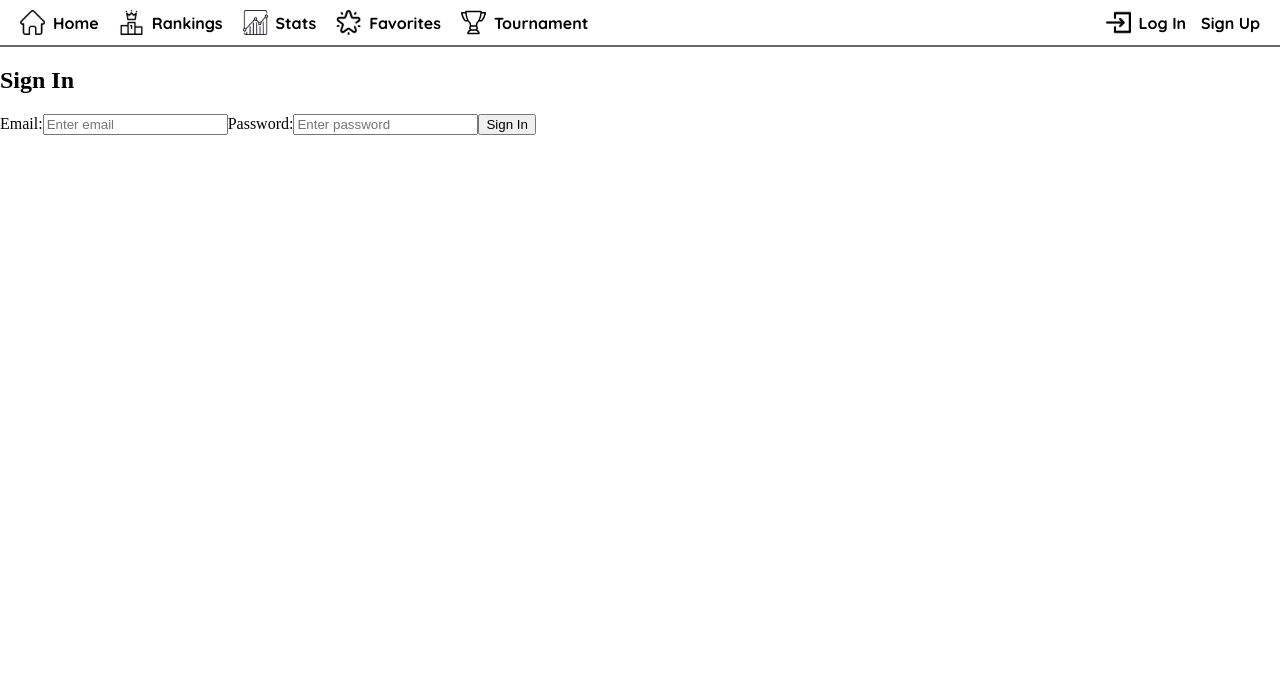
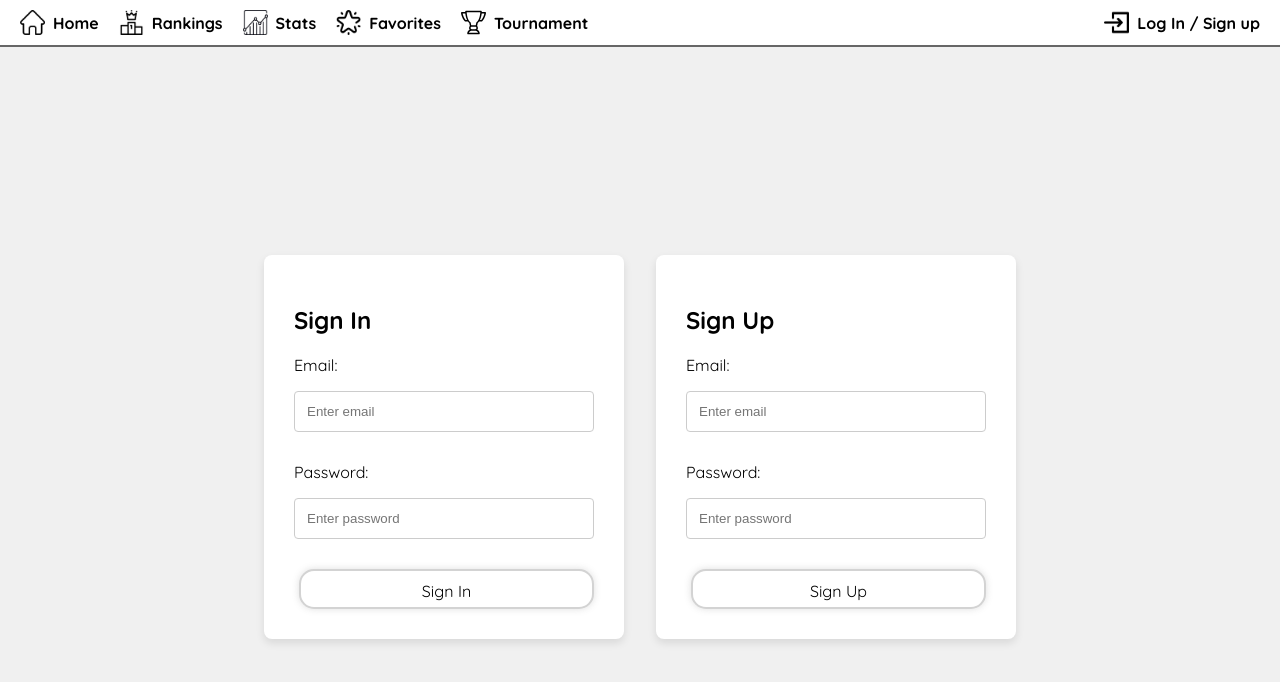
Before and after one commit to Raydish1/reaction-metamask, a Next.js app: page /sign-in in a window 1280 px wide. Shown: the top 682 px of the page. Built offline with nearby package versions, Linux system fonts and the light colour scheme; no server answers.

Commit message:
Completed Tournaments Page

```diff
--- a/components/Nav.jsx
+++ b/components/Nav.jsx
@@ -13,6 +13,7 @@ const StyledNav = styled.nav`
   background-color: white;
   border-bottom: 2px solid #666;
   font-family: Quicksand;
+  z-index: 9;
 `;
 
 const NavLinks = styled.div`
@@ -96,9 +97,9 @@ const Nav = () => {
           <>
             <StyledLink href="/sign-in">
               <Image src="/login.png" alt="Log In" width={25} height={25} />
-              Log In
+              Log In / Sign up
             </StyledLink>
-            <StyledLink href="/sign-up">Sign Up</StyledLink>
+
           </>
         )}
       </AuthButtons>
--- a/pages/_app.js
+++ b/pages/_app.js
@@ -1,5 +1,4 @@
 import { StateContext } from '../context/StateContext.js'
-import Head from "next/head";
 import React from "react";
 
 
--- a/pages/api/startgg.js
+++ b/pages/api/startgg.js
@@ -4,53 +4,75 @@ const fetch = (...args) => import('node-fetch').then(({ default: fetch }) => fet
 const startggURL = "https://api.start.gg/gql/alpha";
 const startggKey = process.env.STARTGG_KEY;
 
-
 export default async function handler(req, res) {
   try {
-        if (req.query.type === 'event') { //testing implementation, not really using this
-            const eventId = await getEventId('winter-championship-north-america-2025', 'brawlhalla-championship-2v2');
-            if (eventId) {
-                res.status(200).json({ eventId: eventId });
-            } else {
-                res.status(500).json({ error: "Failed to fetch event ID" });
-            }
-        } else if (req.query.type === 'schedule') {
-
+    if (req.query.type === 'schedule') {
       const leagueSlug = req.query.leagueSlug;
-            const schedule = await getLeagueSchedule(leagueSlug);
+      const schedule = await getLeagueScheduleWithWinners(leagueSlug);
       if (schedule) {
         res.status(200).json({ schedule: schedule });
       } else {
         res.status(500).json({ error: "Failed to fetch schedule" });
       }
     } else {
-            // no or invalid type parameter is provided
       res.status(400).json({ error: "Invalid request type" });
     }
-
   } catch (error) {
     console.error("Error in API route:", error);
     res.status(500).json({ error: "Internal server error" });
   }
 }
 
-//functions for each type of query
-
-async function getEventId(tournamentName, eventName) {
-    const eventSlug = `tournament/${tournamentName}/event/${eventName}`;
-
+async function getLeagueScheduleWithWinners(leagueSlug) {
     try {
       const response = await fetch(startggURL, {
         method: 'POST',
         headers: {
           'content-type': 'application/json',
           'Accept': 'application/json',
-                Authorization: 'Bearer ' + startggKey
+          Authorization: 'Bearer ' + startggKey,
         },
         body: JSON.stringify({
-                query: "query EventQuery($slug:String) {event(slug: $slug) {id name}}",
-                variables: { slug: eventSlug }
-            })
+          query: `
+            query LeagueSchedule {
+              league(slug: "${leagueSlug}") {
+                id
+                name
+                events(query: {
+                  page: 1,
+                  perPage: 100
+                }) {
+                  pageInfo {
+                    totalPages
+                    total
+                  }
+                  nodes {
+                    id
+                    name
+                    startAt
+                    slug  # Add slug here
+                    tournament {
+                      id
+                      name
+                    }
+                    standings(query: {
+                      perPage: 1,
+                      page: 1
+                    }){
+                      nodes {
+                        placement
+                        entrant {
+                          id
+                          name
+                        }
+                      }
+                    }
+                  }
+                }
+              }
+            }
+          `,
+        }),
       });
 
     if (!response.ok) {
@@ -60,60 +82,16 @@ async function getEventId(tournamentName, eventName) {
     }
 
     const data = await response.json();
-        return data.data.event.id;
-    } catch (error) {
-        console.error("Error fetching event ID:", error);
-        return null;
-    }
-}
+    const events = data.data.league.events;
 
-async function getLeagueSchedule(leagueSlug) {
-    try {
-        const response = await fetch(startggURL, {
-            method: 'POST',
-            headers: {
-                'content-type': 'application/json',
-                'Accept': 'application/json',
-                Authorization: 'Bearer ' + startggKey
-            },
-            body: JSON.stringify({
-                query: `
-                    query LeagueSchedule {
-                      league(slug: "${leagueSlug}") {
-                        id
-                        name
-                        events(query: {
-                          page: 1,
-                          perPage: 10
-                        }) {
-                          pageInfo {
-                            totalPages
-                            total
-                          }
-                          nodes {
-                            id
-                            name
-                            startAt
-                            tournament {
-                              id
-                              name
-                            }
-                          }
-                        }
-                      }
-                    }
-                `
-            })
+    // get first place from standings
+    events.nodes.forEach((event) => {
+      const firstPlace = event.standings.nodes[0]?.entrant?.name;
+      event.firstPlace = firstPlace || "No winner found";
+      delete event.standings; //removes standings data to reduce response size
     });
 
-        if (!response.ok) {
-            const errorData = await response.json();
-            console.error("Start.gg API Error:", response.status, errorData);
-            throw new Error("Start.gg API request failed");
-        }
-
-        const data = await response.json();
-        return data.data.league.events;
+    return events;
   } catch (error) {
     console.error("Error fetching league schedule:", error);
     return null;
--- a/pages/rankings.jsx
+++ b/pages/rankings.jsx
@@ -72,7 +72,8 @@ const Header = styled.h1`
 `;
 
 const Container = styled.div`
-  background-image: url('/triangle-background.png')
+  background-image: url('/triangle-background.png');
+  height: 100vh;
 
 `;
 export default function Rankings() {
--- a/pages/sign-in/index.jsx
+++ b/pages/sign-in/index.jsx
@@ -1,32 +1,112 @@
 import React, { useState, useEffect } from "react";
-import { useSignInWithEmailAndPassword } from "react-firebase-hooks/auth";
+import { useSignInWithEmailAndPassword, useCreateUserWithEmailAndPassword } from "react-firebase-hooks/auth";
 import { auth } from "../../backend/firebase";
 import { useRouter } from "next/navigation";
 import RootLayout from "../layout";
 import { useStateContext } from "../../context/StateContext";
+import styled from "styled-components";
 
-const Signin = () => {
+const AuthContainer = styled.div`
+  display: flex;
+  justify-content: center;
+  align-items: center;
+  min-height: 100vh;
+  background-color: #f0f0f0;
+  font-family:Quicksand;
+`;
+
+const AuthBox = styled.div`
+  background-color: white;
+  padding: 30px;
+  border-radius: 8px;
+  box-shadow: 0 4px 8px rgba(0, 0, 0, 0.1);
+  width: 300px;
+  margin: 1rem;
+`;
+
+const Form = styled.form`
+  display: flex;
+  flex-direction: column;
+`;
+
+const Label = styled.label`
+  margin-bottom: 16px;
+`;
+
+const Input = styled.input`
+  padding: 12px;
+  margin-bottom: 30px;
+  border: 1px solid #ccc;
+  border-radius: 4px;
+`;
+
+const Button = styled.button`
+  background-color: white;
+  border: 2px solid lightgray;
+  color: black;
+  padding: 10px 25px;
+  margin-left: 5px;
+  height: 40px;
+  text-align: center;
+  display: inline-block;
+  font-size: 16px;
+  border-radius: 15px;
+  font-family:Quicksand;
+  box-shadow: rgba(121, 121, 121, 0.24) 0px 0px 7px;
+  transition:0.3s;
+
+  &:hover{
+  cursor:pointer;
+  box-shadow: rgba(121, 121, 121, 0.24) 0px 0px 15px;
+}
+
+  &:disabled {
+    background-color: #ccc;
+    cursor: not-allowed;
+  }
+`;
+
+const ErrorMessage = styled.p`
+  color: red;
+  margin-top: 0.5rem;
+`;
+
+const SigninSignup = () => {
   const { user, setUser } = useStateContext();
-  const [email, setEmail] = useState("");
-  const [password, setPassword] = useState("");
-  const [signInWithEmailAndPassword, loggedInUser, loading, error] =
+  const [signInEmail, setSignInEmail] = useState("");
+  const [signInPassword, setSignInPassword] = useState("");
+  const [signUpEmail, setSignUpEmail] = useState("");
+  const [signUpPassword, setSignUpPassword] = useState("");
+  const [signInWithEmailAndPassword, loggedInUser, loadingSignIn, errorSignIn] =
     useSignInWithEmailAndPassword(auth);
+  const [createUserWithEmailAndPassword, createdUser, loadingSignup, errorSignup] =
+    useCreateUserWithEmailAndPassword(auth);
   const router = useRouter();
 
-  const handleSubmit = async (e) => {
-    e.preventDefault(); //prevents page reload
-
+  const handleSignIn = async (e) => {
+    e.preventDefault();
     try {
-      const res = await signInWithEmailAndPassword(email, password);
-      setEmail("");
-      setPassword("");
+      const res = await signInWithEmailAndPassword(signInEmail, signInPassword);
       if (res?.user) {
-        setUser(res.user); //updates global user state
+        setUser(res.user);
       }
     } catch (err) {
       console.error("Sign-in error:", err);
     }
   };
+
+  const handleSignUp = async (e) => {
+    e.preventDefault();
+    try {
+      const res = await createUserWithEmailAndPassword(signUpEmail, signUpPassword);
+      if (res?.user) {
+        setUser(res.user);
+      }
+    } catch (err) {
+      console.error("Sign-up error:", err);
+    }
+  };
+
   useEffect(() => {
     if (user) {
       router.push("/");
@@ -35,35 +115,61 @@ const Signin = () => {
 
   return (
     <RootLayout>
-      <form onSubmit={handleSubmit}>
+      <AuthContainer>
+        <AuthBox>
           <h2>Sign In</h2>
-
-        <label>Email:</label>
-        <input
+          <Form onSubmit={handleSignIn}>
+            <Label>Email:</Label>
+            <Input
               type="email"
               placeholder="Enter email"
-          value={email}
-          onChange={(e) => setEmail(e.target.value)}
+              value={signInEmail}
+              onChange={(e) => setSignInEmail(e.target.value)}
               required
             />
-
-        <label>Password:</label>
-        <input
+            <Label>Password:</Label>
+            <Input
               type="password"
               placeholder="Enter password"
-          value={password}
-          onChange={(e) => setPassword(e.target.value)}
+              value={signInPassword}
+              onChange={(e) => setSignInPassword(e.target.value)}
               required
             />
+            <Button type="submit" disabled={loadingSignIn}>
+              {loadingSignIn ? "Signing In..." : "Sign In"}
+            </Button>
+            {errorSignIn && <ErrorMessage>{errorSignIn.message}</ErrorMessage>}
+          </Form>
+        </AuthBox>
 
-        <button type="submit" disabled={loading}>
-          {loading ? "Signing In..." : "Sign In"}
-        </button>
-
-        {error && <p style={{ color: "red" }}>{error.message}</p>}
-      </form>
+        <AuthBox>
+          <h2>Sign Up</h2>
+          <Form onSubmit={handleSignUp}>
+            <Label>Email:</Label>
+            <Input
+              type="email"
+              placeholder="Enter email"
+              value={signUpEmail}
+              onChange={(e) => setSignUpEmail(e.target.value)}
+              required
+            />
+            <Label>Password:</Label>
+            <Input
+              type="password"
+              placeholder="Enter password"
+              value={signUpPassword}
+              onChange={(e) => setSignUpPassword(e.target.value)}
+              required
+            />
+            <Button type="submit" disabled={loadingSignup}>
+              {loadingSignup ? "Signing Up..." : "Sign Up"}
+            </Button>
+            {errorSignup && <ErrorMessage>{errorSignup.message}</ErrorMessage>}
+          </Form>
+        </AuthBox>
+      </AuthContainer>
     </RootLayout>
   );
 };
 
-export default Signin;
+export default SigninSignup;
```
Also changed, not shown: components/FavoriteButton.jsx (+5 -2 lines), pages/favorites.jsx (+11 -4 lines), pages/sign-up/index.jsx (deleted, +0 -52 lines), pages/tournament.jsx (+151 -26 lines), public/trophy-background.jpg (added), 1 other file (tests, documents, lock files or other folders). Lines whose indentation alone changed are shown as unchanged.
